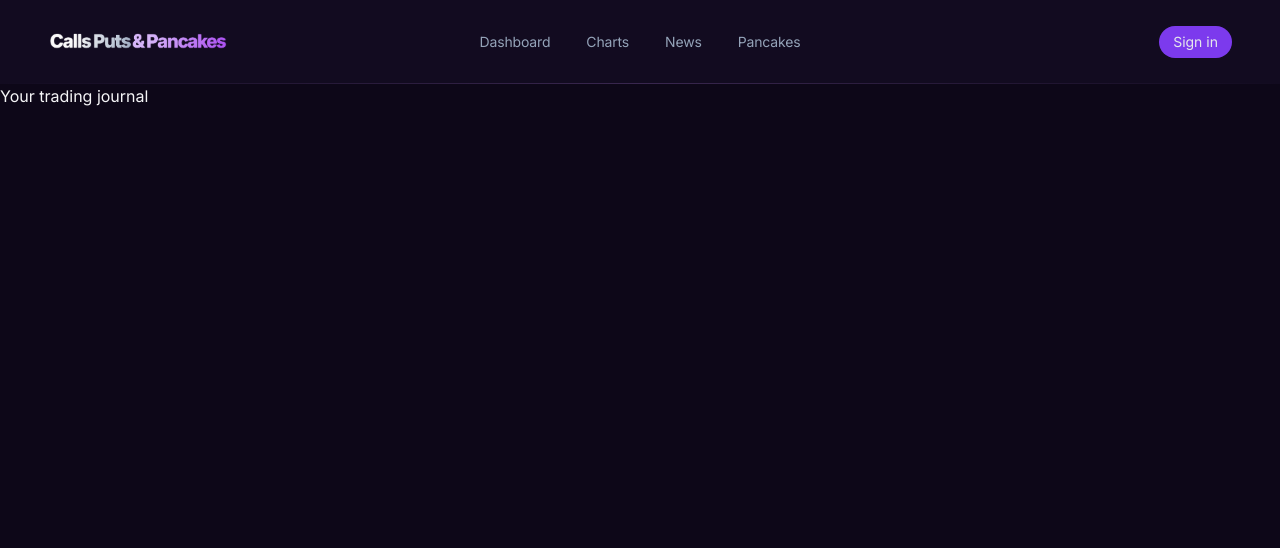
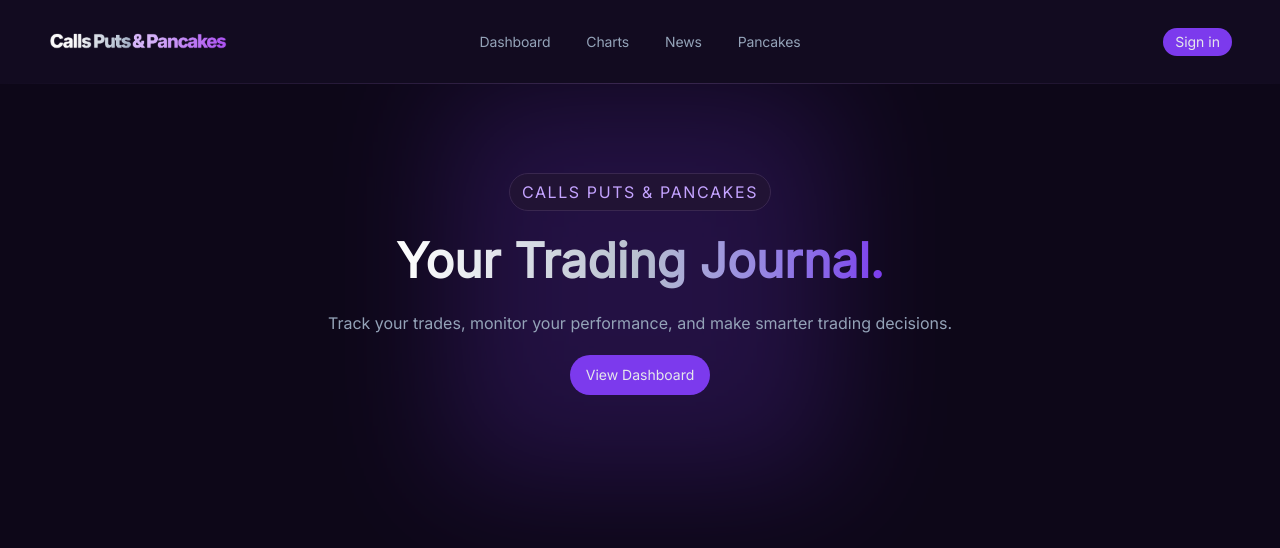
Before and after one commit to alexjeandev/options-trading-journal, a React (Vite) app in the folder frontend/: page / in a window 1280 px wide. Shown: the top 548 px of the page. Built offline with nearby package versions, Linux system fonts and the light colour scheme.

Commit message:
feat(frontend): build hero section and refine UI styling

```diff
--- a/frontend/src/components/Header.tsx
+++ b/frontend/src/components/Header.tsx
@@ -1,6 +1,6 @@
 function Header() {
     return (
-        <header className="relative bg-navbar">
+        <header className="sticky top-0 z-50 bg-navbar">
             <nav className='relative flex items-center px-12 py-3'>
                 <a href="/"><img src="/purplegradientfinal.png" alt="Calls Puts & Pancakes logo"
                                  className="h-15 w-auto"/></a>
@@ -13,7 +13,7 @@ function Header() {
                     <a href="" className="hover:text-nav-hover transition-colors duration-300">Pancakes</a>
                 </div>
 
-                <button className="right-12 absolute bg-violet text-gray-200 px-3.5 py-1.5 rounded-full
+                <button className="right-12 absolute bg-violet text-gray-200 px-3 py-1 rounded-full
                 hover:bg-purple-500 transition-colors duration-300 font-normal text-sm">
                     Sign in
                 </button>
--- a/frontend/src/components/Hero.tsx
+++ b/frontend/src/components/Hero.tsx
@@ -1,9 +1,15 @@
 function Hero() {
     return (
-        <div>
-            <h1>
-                Your trading journal
-            </h1>
+        <div className="isolate relative flex flex-col items-center justify-center min-h-[400px] gap-5">
+            <p className="text-lavender tracking-widest bg-card rounded-full font-extralight px-3 py-1.5  border border-border">CALLS PUTS & PANCAKES</p>
+            <div className="absolute w-96 h-96 bg-violet blur-3xl opacity-20 -z-10"></div>
+            <h1 className="text-5xl font-bold bg-linear-to-r from-white via-silver
+            to-violet  bg-clip-text text-transparent leading-tight">Your Trading Journal.</h1>
+
+            <p className="text-nav-link ">Track your trades, monitor your performance, and make smarter trading decisions.</p>
+
+            <a href="" className="bg-violet text-gray-200 px-4 py-2.5 rounded-full
+            hover:bg-purple-500 transition-colors duration-300 font-normal text-sm ">View Dashboard</a>
         </div>
     )
 }
```
Also changed, not shown: 1 other file (tests, documents, lock files or other folders).
